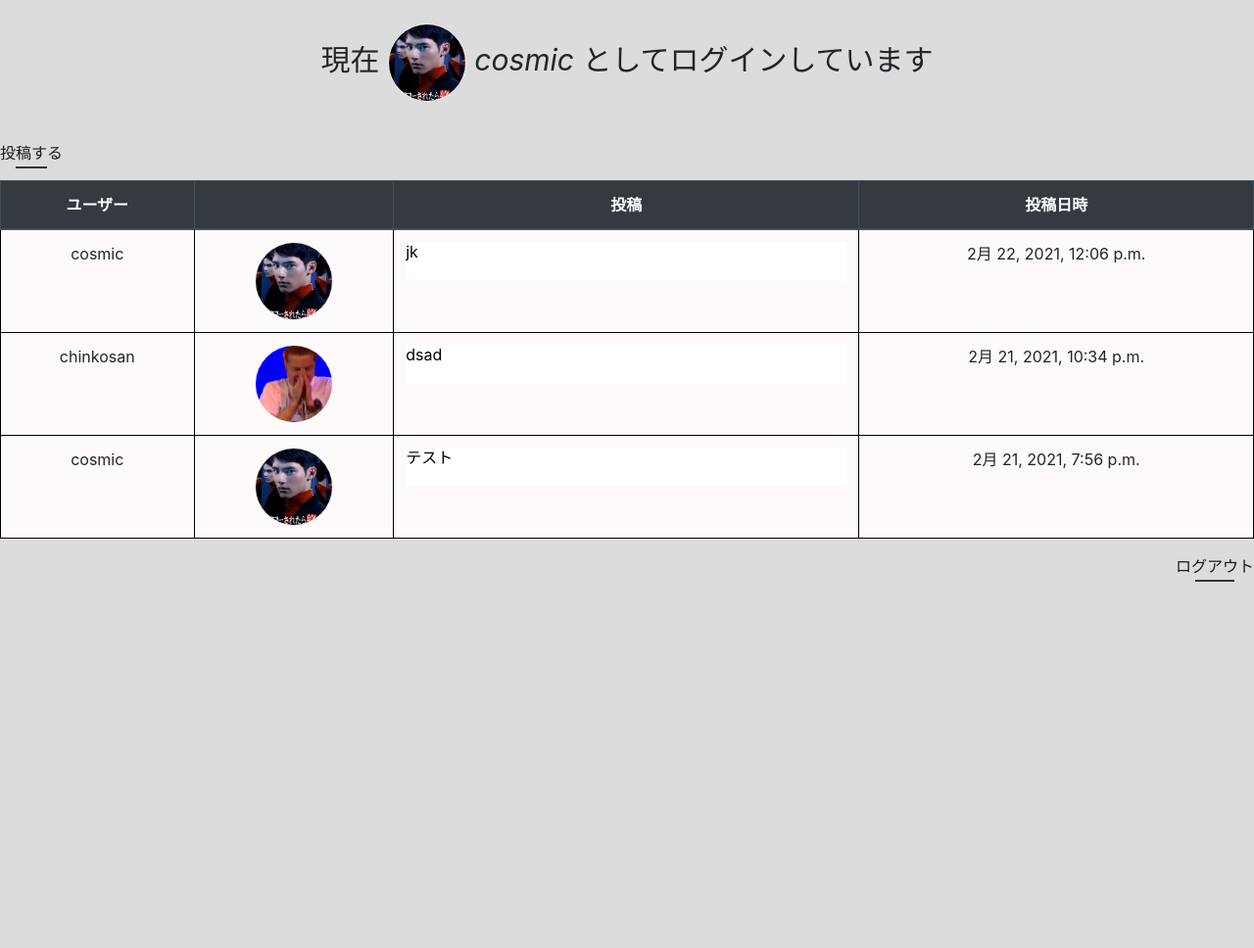
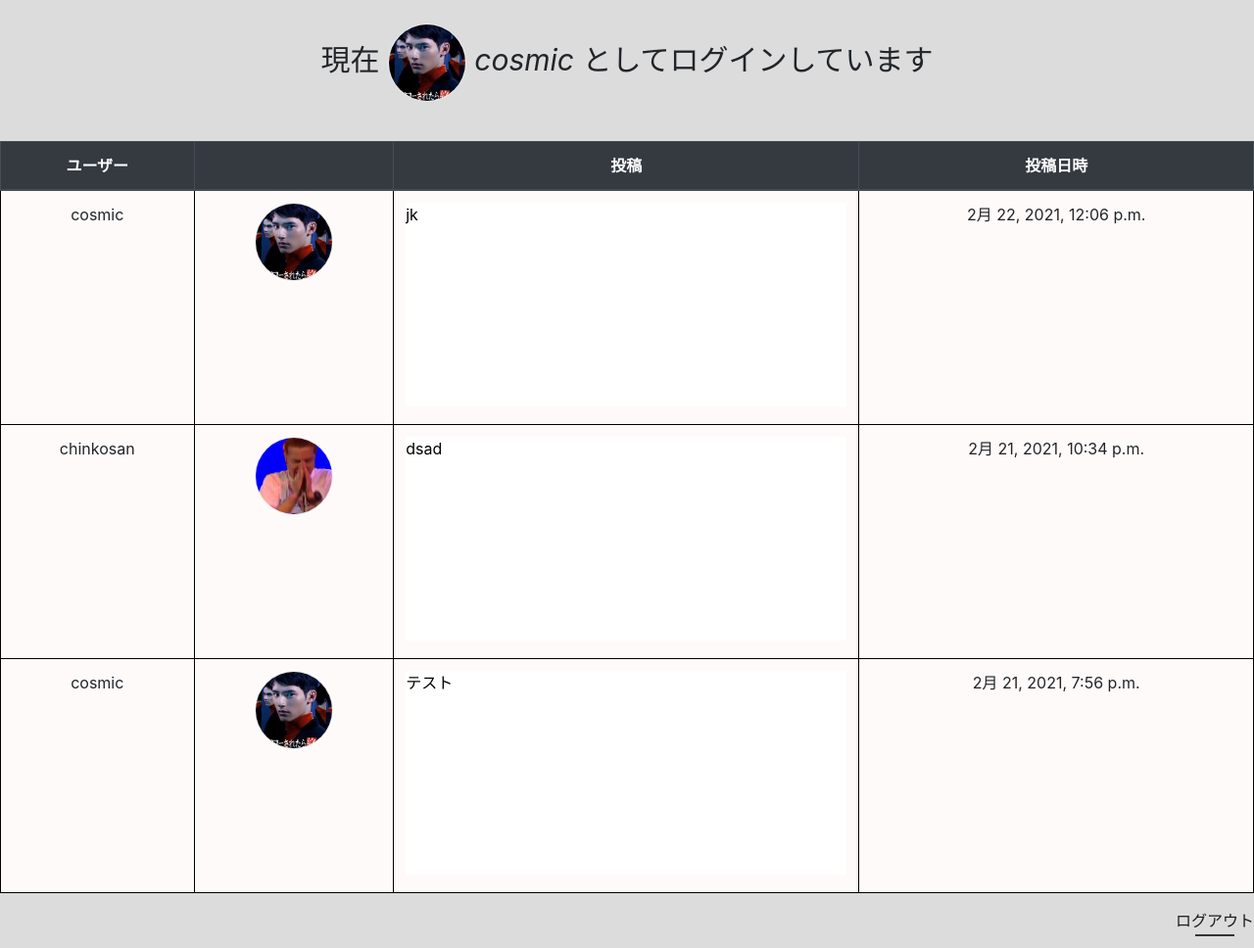
Before and after one commit to t18cs020/mysns, a Django app: page /cosmicsns/list/ in a window 1280 px wide. Shown: the part 75-1043 px from the top of the page at 98% size. Before the commit the page ends 669 px from the top, so only its background shows below. Run offline with Django 3.2, Linux system fonts and the light colour scheme; a user stored in the database is signed in; data comes from the database, SQL or seed files in the repository; some libraries are stand-ins or nearby versions.

Commit message:
Update posts_list.html

```diff
--- a/cosmicsns/templates/cosmicsns/posts_list.html
+++ b/cosmicsns/templates/cosmicsns/posts_list.html
@@ -162,8 +162,7 @@
 	textarea{
     	 resize: none;
     	 width:100%;
-	 padding: 8px;
- 	 line-height: 20px;
+	height:13em;
  	}
  		 textarea:focus {
 	   		background-color: #ffffe0;
@@ -185,18 +184,7 @@
 			{% endif%}
 			<span style="font-style: italic">{{ user.username }}</span> としてログインしています</p>
 <br>
- <p><a href="{% url 'cosmicsns:tweet' %}" class="border_spread_btn">投稿する</a></p>
-<script>
-$(function() {
-  var $textarea = $('#textarea');
-  var lineHeight = parseInt($textarea.css('lineHeight'));
-  $textarea.on('input', function(evt) {
-    var lines = ($(this).val() + '\n').match(/\n/g).length;
-    $(this).height(lineHeight * lines);
-  });
-  console.log($textarea)
-});
-</script>
+
 <table class="table">
 	<thead class="thead-dark">
 		<tr>
```
